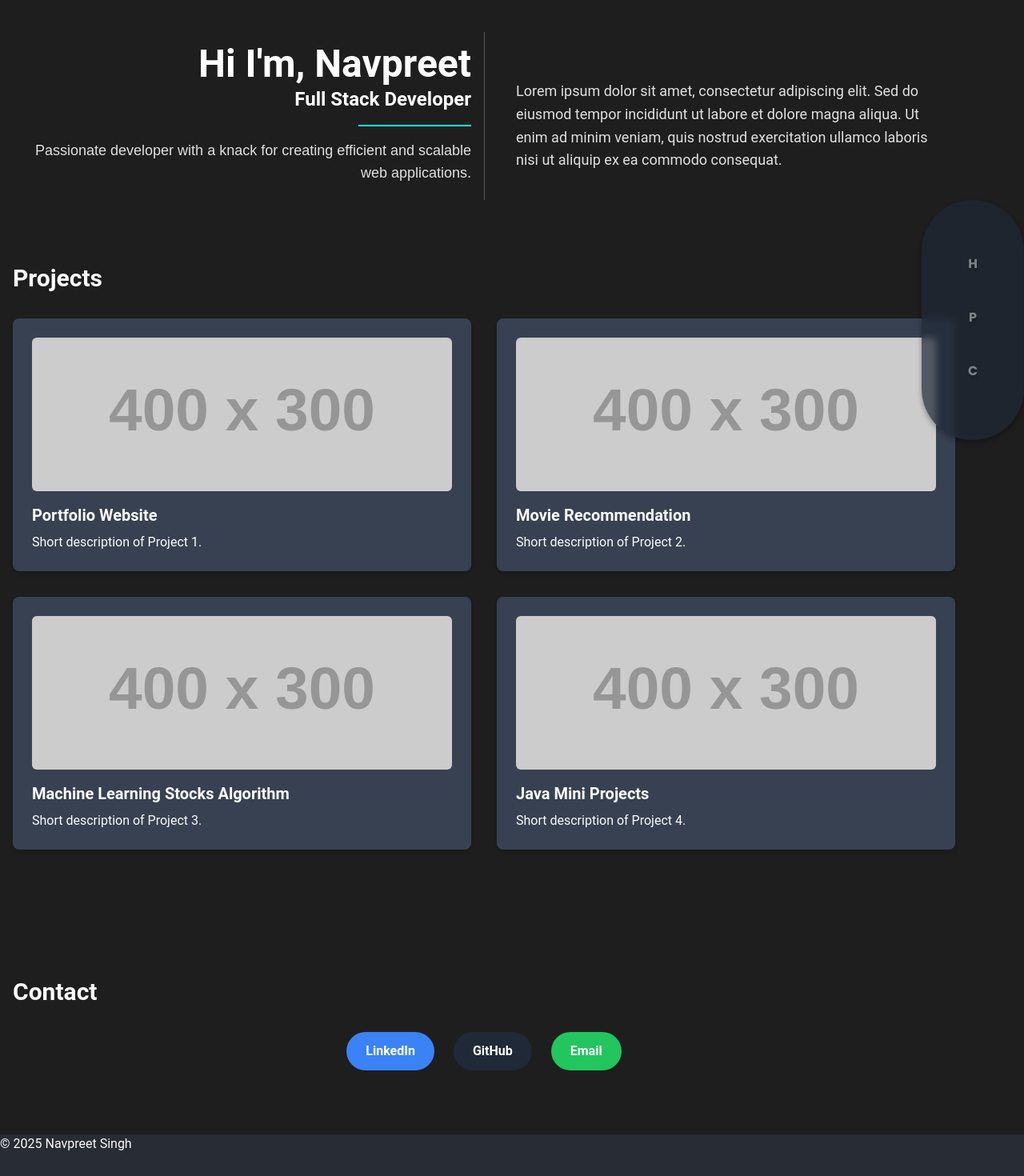
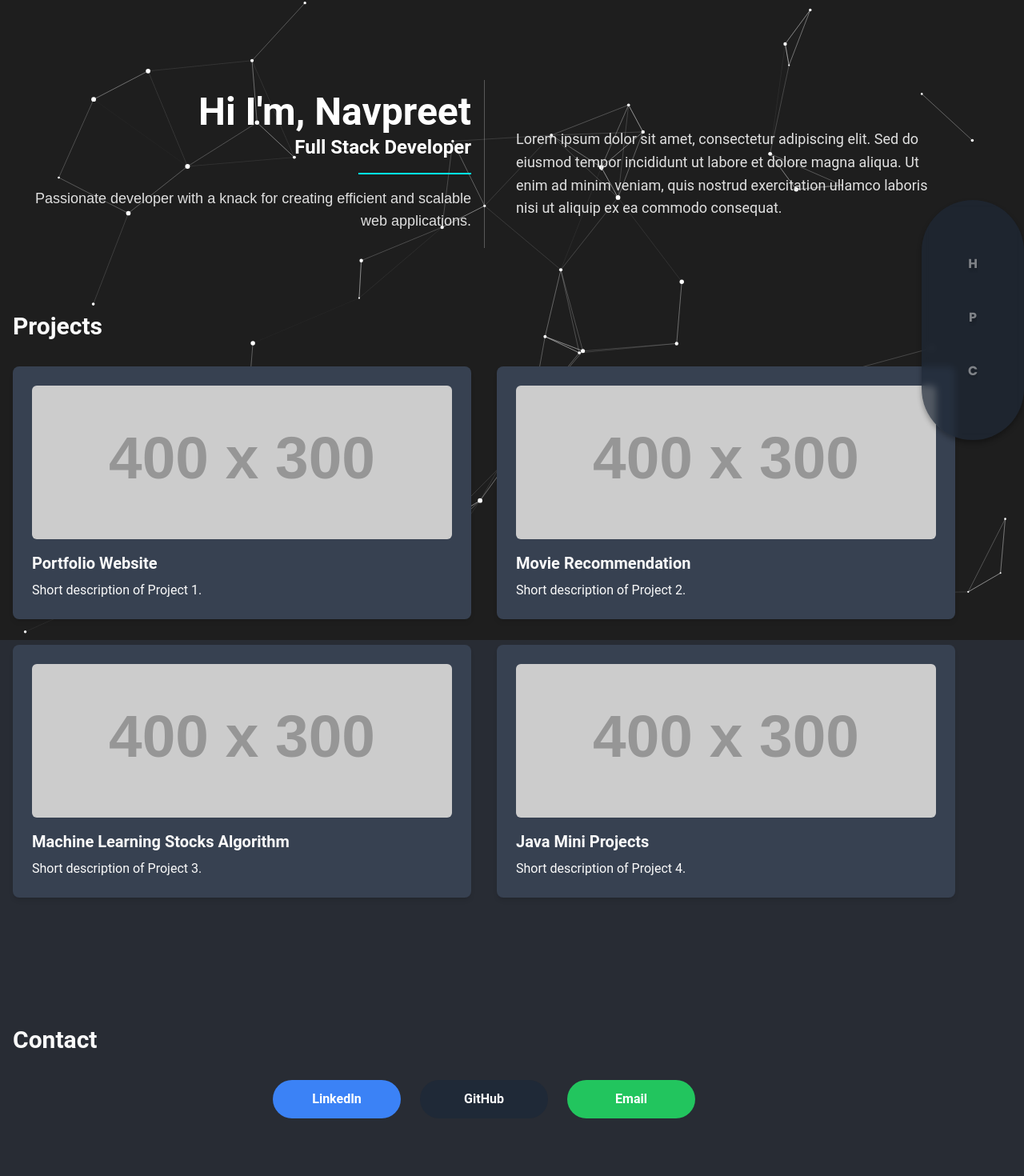
Before and after one commit to 20ns/portfolio, a React (Vite) app: page / in a window 1280 px wide. Shown: the top 1470 px of the page at 80% size. Before the commit the page ends 1442 px from the top, so only its background shows below. Built offline with nearby package versions, Linux system fonts and the light colour scheme.

Commit message:
added animated background using particle.js

```diff
--- a/index.html
+++ b/index.html
@@ -5,13 +5,15 @@
     <link rel="icon" type="image/svg+xml" href="/vite.svg" />
     <meta name="viewport" content="width=device-width, initial-scale=1.0" />
     <title>Navpreet Singh</title>
-    <link rel="stylesheet" href="/src/styles.css">
+    <link rel="stylesheet" href="./src/styles.css">
   </head>
   <body>
-    <div id="root"></div>
-    <script type="module" src="/src/main.jsx"></script>
+    <div id="app-container">
+        <div id="root"></div>
+    </div>
     <footer>
       <p>© 2025 Navpreet Singh</p>
     </footer>
+    <script type="module" src="/src/main.jsx"></script>
   </body>
 </html>
--- a/package.json
+++ b/package.json
@@ -10,9 +10,10 @@
     "preview": "vite preview"
   },
   "dependencies": {
-    "particles.js": "^2.0.0",
     "react": "^18.3.1",
-    "react-dom": "^18.3.1"
+    "react-dom": "^18.3.1",
+    "react-tsparticles": "^2.12.2",
+    "tsparticles": "^2.12.0"
   },
   "devDependencies": {
     "@eslint/js": "^9.17.0",
--- a/src/App.jsx
+++ b/src/App.jsx
@@ -4,16 +4,18 @@ import Intro from './components/Intro';
 import Navbar from './components/Navbar';
 import Projects from './components/Projects';
 import Contact from './components/Contact';
+import ParticlesComponent from './components/ParticlesComponent'; // Import the component you created earlier
 
 function App() {
   return (
     <div id="app">
+      <ParticlesComponent /> {/* Use the Particles component here */}
       <Navbar />
-      <main> {/* No changes needed here now */}
-        <div className="two-column-container">
+      <main>
+        <section id="hero" className="two-column-container">
           <Hero />
           <Intro />
-        </div>
+        </section>
         <section id="portfolio">
           <Projects />
         </section>
--- a/src/components/Contact.jsx
+++ b/src/components/Contact.jsx
@@ -1,5 +1,3 @@
-import React from 'react';
-
 const Contact = () => {
   return (
     <div className="container mx-auto px-4 py-20" id="contact">
@@ -9,7 +7,7 @@ const Contact = () => {
           href="https://www.linkedin.com/in/navpreetsinghcs"
           target="_blank"
           rel="noopener noreferrer"
-          className="bg-blue-500 hover:bg-blue-600 text-white font-bold py-3 px-6 rounded-full transition duration-300"
+          className="w-40 text-center bg-blue-500 hover:bg-blue-600 text-white font-bold py-3 px-6 rounded-full transition duration-300"
         >
           LinkedIn
         </a>
@@ -17,13 +15,13 @@ const Contact = () => {
           href="https://github.com/20ns"
           target="_blank"
           rel="noopener noreferrer"
-          className="bg-gray-800 hover:bg-gray-900 text-white font-bold py-3 px-6 rounded-full transition duration-300"
+          className="w-40 text-center bg-gray-800 hover:bg-gray-900 text-white font-bold py-3 px-6 rounded-full transition duration-300"
         >
           GitHub
         </a>
         <a
           href="mailto:ns.2004@outlook.com"
-          className="bg-green-500 hover:bg-green-600 text-white font-bold py-3 px-6 rounded-full transition duration-300"
+          className="w-40 text-center bg-green-500 hover:bg-green-600 text-white font-bold py-3 px-6 rounded-full transition duration-300"
         >
           Email
         </a>
--- a/src/components/Navbar.jsx
+++ b/src/components/Navbar.jsx
@@ -1,17 +1,15 @@
-import React, { useState, useEffect } from 'react';
+import React, { useState } from 'react';
 
-const Navbar = ({ onToggle }) => {
+const Navbar = () => {
   const [isOpen, setIsOpen] = useState(false);
   const [hoveredItem, setHoveredItem] = useState(null);
 
   const handleMouseEnter = () => {
     setIsOpen(true);
-    onToggle(true);
   };
 
   const handleMouseLeave = () => {
     setIsOpen(false);
-    onToggle(false);
     setHoveredItem(null); // Reset hovered item on mouse leave
   };
 
@@ -74,7 +72,7 @@ const Navbar = ({ onToggle }) => {
       >
         <li className="mb-4">
           <a
-            href="#"
+            href="#hero"
             className="hover:text-blue-400 whitespace-nowrap text-shadow-lg"
             onClick={(e) => {
               e.preventDefault();
@@ -88,7 +86,7 @@ const Navbar = ({ onToggle }) => {
         </li>
         <li className="mb-4">
           <a
-            href="#projects"
+            href="#portfolio"
             className="hover:text-blue-400 whitespace-nowrap text-shadow-lg"
             onClick={(e) => {
               e.preventDefault();
--- /dev/null
+++ b/src/components/ParticlesComponent.jsx
@@ -0,0 +1,27 @@
+import { useCallback } from "react";
+import Particles from "react-tsparticles";
+import { loadFull } from "tsparticles"; // Import loadFull from tsparticles
+import particlesConfig from "../particles-config.json"; // Path to your config
+
+const ParticlesComponent = () => {
+  const particlesInit = useCallback(async (engine) => {
+    // Initialize tsparticles using loadFull
+    await loadFull(engine);
+  }, []);
+
+  const particlesLoaded = useCallback(async (container) => {
+    // Optional: Handle container loaded event
+    // await console.log(container);
+  }, []);
+
+  return (
+    <Particles
+      id="tsparticles"
+      init={particlesInit}
+      loaded={particlesLoaded}
+      options={particlesConfig}
+    />
+  );
+};
+
+export default ParticlesComponent;
--- /dev/null
+++ b/src/particles-config.json
@@ -0,0 +1,56 @@
+{
+  "particles": {
+    "number": {
+      "value": 50,
+      "density": {
+        "enable": true,
+        "value_area": 800
+      }
+    },
+    "color": {
+      "value": "#ffffff"
+    },
+    "shape": {
+      "type": "circle"
+    },
+    "size": {
+      "value": 3,
+      "random": true,
+      "anim": {
+        "enable": false,
+        "speed": 20,
+        "size_min": 0.1,
+        "sync": false
+      }
+    },
+    "line_linked": {
+      "enable": true,
+      "distance": 150,
+      "color": "#ffffff",
+      "opacity": 0.4,
+      "width": 1
+    },
+    "move": {
+      "enable": true,
+      "speed": 2,
+      "direction": "none",
+      "random": false,
+      "straight": false,
+      "out_mode": "out",
+      "bounce": false,
+      "attract": {
+        "enable": false,
+        "rotateX": 600,
+        "rotateY": 1200
+      }
+    }
+  },
+  "interactivity": {
+  },
+  "background": {
+    "color": {
+      "value": "#1E1E1E"
+    }
+  },
+  "retina_detect": true
+}
--- a/src/styles.css
+++ b/src/styles.css
@@ -10,21 +10,73 @@
   --soft-lavender: #8C8AFF;
 }
 
+/* Ensure html and body take up full height */
+html,
 body {
+  height: 100%;
+  margin: 0;
+}
+
+/* Make body a flex container */
+body {
+  display: flex;
+  flex-direction: column;
   color: var(--light-gray);
   font-family: 'Arial', sans-serif;
-  margin: 0;
-  padding: 0;
+  overflow-x: hidden;
 }
 
-#app {
-  background-color: var(--dark-gray);
-  min-height: 100vh;
+/* --- App Container --- */
+#app-container {
+  flex: 1; /* Grow to fill available space */
   display: flex;
   flex-direction: column;
+  position: relative;
 }
 
-/* Navbar styles */
+/* --- Root Container --- */
+#root {
+  flex: 1; /* Grow to fill available space */
+  position: relative;
+  z-index: 1;
+}
+
+/* --- Particles Styling --- */
+#tsparticles {
+  position: absolute;
+  width: 100%;
+  height: 100%;
+  top: 0;
+  left: 0;
+  z-index: -1;
+  background-color: transparent;
+}
+
+/* --- Content Styling --- */
+#app {
+  position: relative;
+  z-index: 1;
+  display: flex;
+  flex-direction: column;
+  flex-grow: 1;
+}
+
+/* --- Main Content --- */
+main {
+  position: relative;
+  background-color: transparent;
+  z-index: 1;
+  margin-top: 50px;
+  margin-right: 70px;
+  transition: margin-right 0.3s ease;
+}
+
+/* Adjust margin when navbar is open */
+nav.nav-open+main {
+  margin-right: 210px;
+}
+
+/* --- Navbar Styles --- */
 nav {
   z-index: 1000;
   background-color: rgba(44, 44, 44, 0.85);
@@ -82,7 +134,6 @@ nav li a:hover {
 /* Navbar open state */
 nav.nav-open {
   width: 200px;
-  background-color: rgba(44, 44, 44, 0.95);
 }
 
 /* Text depth */
@@ -90,17 +141,17 @@ nav ul li a.text-shadow-lg {
   text-shadow: 2px 2px 4px rgba(0, 0, 0, 0.5);
 }
 
-/* Two-column layout */
+/* --- Two-column Layout --- */
 .two-column-container {
   display: flex;
   gap: 40px;
-  padding: 20px; /* Keep the existing horizontal padding */
-  margin-top: 40px; /* Add margin-top here */
+  padding: 20px;
+  margin-top: 50px;
   align-items: flex-start;
   max-width: 1200px;
   margin-left: auto;
   margin-right: auto;
-  position: relative; /* For the vertical line */
+  position: relative;
 }
 
 /* Vertical line separator */
@@ -111,15 +162,15 @@ nav ul li a.text-shadow-lg {
   bottom: 0;
   left: 50%;
   width: 1px;
-  background-color: var(--light-gray); /* Light gray line */
-  opacity: 0.3; /* Make the line subtle */
+  background-color: var(--light-gray);
+  opacity: 0.3;
 }
-/* Letter animation */
-/* Letter animation */
+
+/* --- Letter Animation --- */
 .letter {
   display: inline-block;
-  opacity: 1; /* Ensure letters are always visible */
-  transform: translateY(0); /* Reset transform */
+  opacity: 1;
+  transform: translateY(0);
   transition: opacity 0.3s ease, transform 0.3s ease;
 }
 
@@ -134,16 +185,18 @@ nav ul li a.text-shadow-lg {
     opacity: 0;
     transform: translateY(20px);
   }
+
   100% {
     opacity: 1;
     transform: translateY(0);
   }
 }
-/* Hero Section Styles */
+
+/* --- Hero Section Styles --- */
 .hero {
   flex: 1;
-  text-align: right; /* Align text to the right (right-to-left) */
-  padding-right: 0px; /* Add padding to avoid overlap with the line */
+  text-align: right;
+  padding-right: 0px;
 }
 
 .hero h1 {
@@ -165,7 +218,7 @@ nav ul li a.text-shadow-lg {
   background-color: var(--electric-cyan);
   width: 25%;
   margin-bottom: 1rem;
-  margin-left: auto; /* Push the line to the right */
+  margin-left: auto;
 }
 
 .hero p {
@@ -175,11 +228,11 @@ nav ul li a.text-shadow-lg {
   font-family: 'Arial', sans-serif;
 }
 
-/* Intro Section Styles */
+/* --- Intro Section Styles --- */
 .intro {
   flex: 1;
-  text-align: left; /* Align text to the left (left-to-right) */
-  padding-left: 20px; /* Add padding to avoid overlap with the line */
+  text-align: left;
+  padding-left: 20px;
 }
 
 .intro p {
@@ -188,7 +241,7 @@ nav ul li a.text-shadow-lg {
   line-height: 1.6;
 }
 
-/* Projects Section Styles */
+/* --- Projects Section Styles --- */
 .projects {
   margin-top: 40px;
   padding: 0 20px;
@@ -210,7 +263,7 @@ nav ul li a.text-shadow-lg {
   line-height: 1.6;
 }
 
-/* Contact Section Styles */
+/* --- Contact Section Styles --- */
 .contact {
   margin-top: 40px;
   padding: 0 20px;
@@ -232,7 +285,7 @@ nav ul li a.text-shadow-lg {
   line-height: 1.6;
 }
 
-/* Responsive adjustments */
+/* --- Responsive Adjustments --- */
 @media (max-width: 768px) {
   .two-column-container {
     flex-direction: column;
@@ -240,16 +293,16 @@ nav ul li a.text-shadow-lg {
   }
 
   .two-column-container::after {
-    display: none; /* Hide the vertical line on smaller screens */
+    display: none;
   }
 
   .hero {
-    text-align: center; /* Center text on smaller screens */
+    text-align: center;
     padding-right: 0;
   }
 
   .intro {
-    text-align: center; /* Center text on smaller screens */
+    text-align: center;
     padding-left: 0;
   }
 
@@ -279,13 +332,19 @@ nav ul li a.text-shadow-lg {
   }
 }
 
-/* Add margin to main content */
-main {
-  margin-right: 70px; /* Adjust this value to control the gap */
-  transition: margin-right 0.3s ease; /* Add a smooth transition */
+/* --- Footer Styles --- */
+footer {
+  text-align: center;
+  padding: 1rem;
+  color: white;
+  font-family: 'Arial', sans-serif;
+  background-color: var(--charcoal);
+  flex-shrink: 0;
+  z-index: 1000; /* Ensure footer is above other elements */
 }
 
-/* Adjust margin when navbar is open */
-nav.nav-open + main {
-  margin-right: 210px; /* Adjust this value to control the gap when navbar is open */
+/* Ensure sections are above particles */
+section {
+  position: relative;
+  z-index: 1;
 }
```
Also changed, not shown: 1 other file (tests, documents, lock files or other folders).
